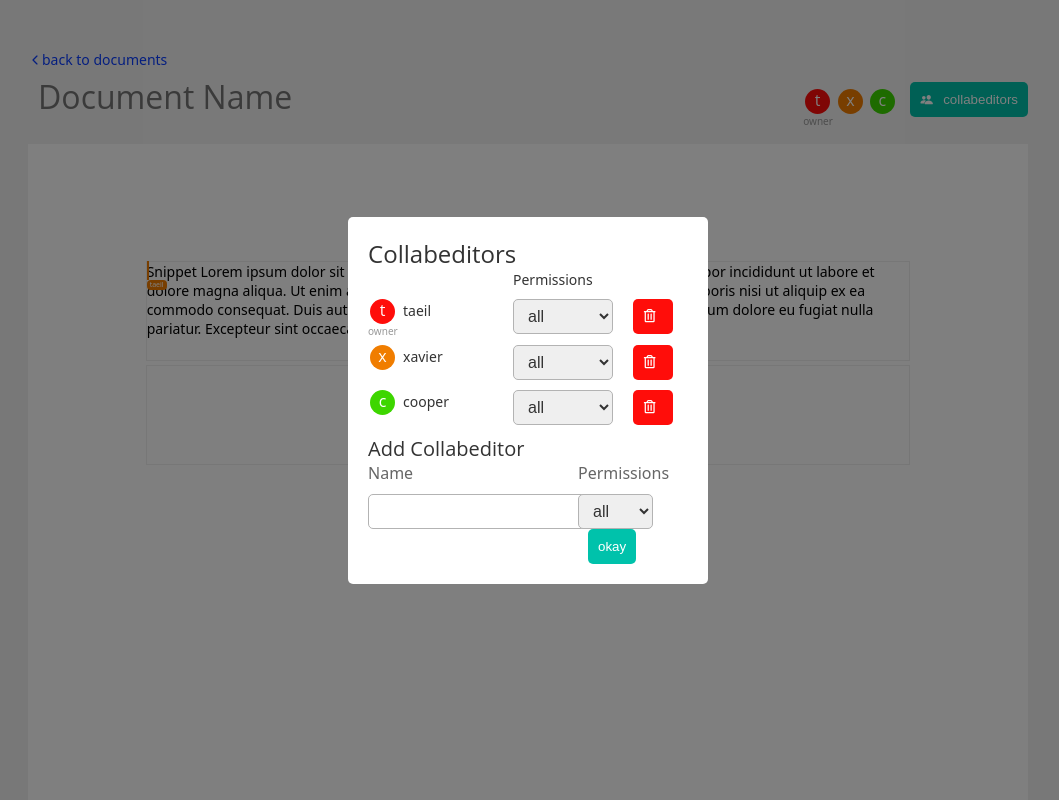
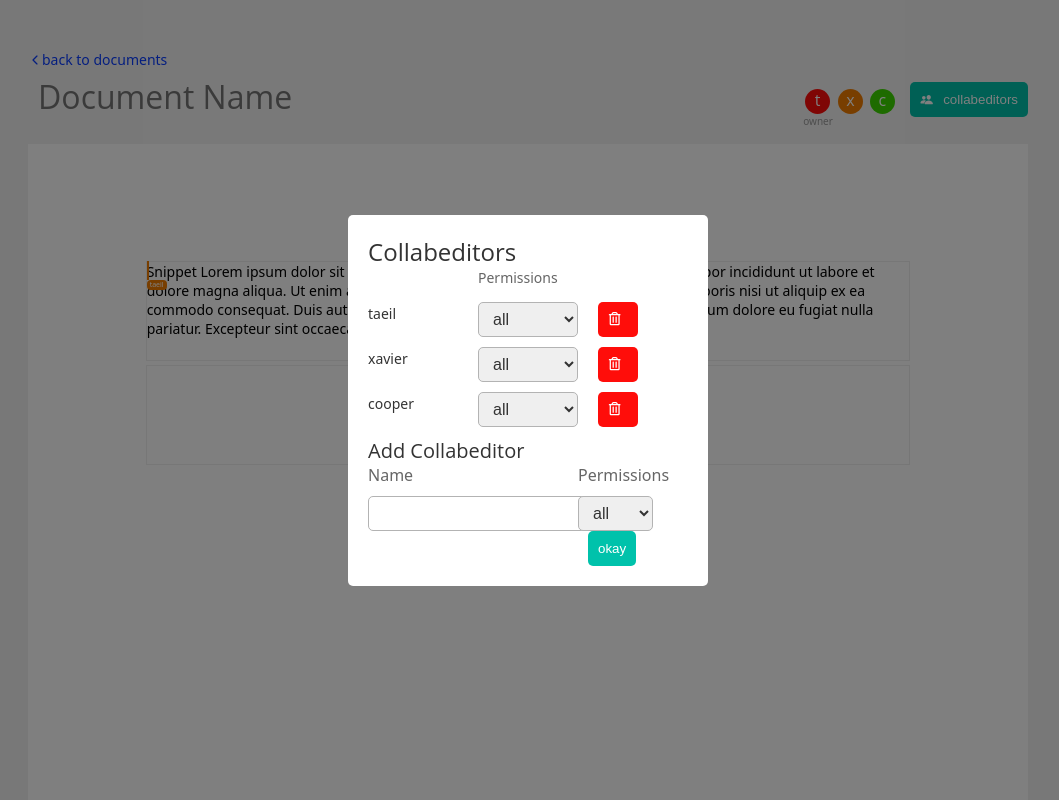
Before and after one commit to Taeil2/collabeditor-react-app, a React (Create React App) app: page /document in a window 1280 px wide. Both pictures are taken after a click on the button "collabeditors". Shown: the top 800 px of the page, without its empty margins (112-1171 px from the left). Built offline with nearby package versions, Linux system fonts and the light colour scheme.

Commit message:
progress on collabeditors modal

```diff
--- a/src/pages/document/CollabeditorsModal.js
+++ b/src/pages/document/CollabeditorsModal.js
@@ -12,15 +12,16 @@ import { FaRegTrashAlt } from "react-icons/fa";
 
 const CollabeditorRow = styled.div`
   display: grid;
-  grid-template-columns: 25px 100px 100px 50px;
+  // grid-template-columns: 25px 100px 100px 50px;
+  grid-template-columns: 100px 100px 50px;
   column-gap: 10px;
   margin-bottom: 10px;
   .name {
     margin-top: 2px;
   }
-  &.owner {
-    margin-bottom: 3px;
-  }
+  // &.owner {
+  //   margin-bottom: 3px;
+  // }
 `;
 
 const Form = styled.form`
@@ -50,18 +51,18 @@ export default function CollabeditorsModal(props) {
     <Modal closeButton={true}>
       <h4>Collabeditors</h4>
       <CollabeditorRow>
-        <div></div>
+        {/* <div></div> */}
         <div></div>
         <label>Permissions</label>
         <div></div>
       </CollabeditorRow>
       <CollabeditorRow className="owner">
-        <Collabeditor
+        {/* <Collabeditor
           collabeditor={document?.owner}
           index={0}
           key={`collabeditor-0`}
           showTag={false}
-        />
+        /> */}
         <div className="name">{document?.owner.name}</div>
         <select>
           <option>all</option>
@@ -78,12 +79,12 @@ export default function CollabeditorsModal(props) {
       </CollabeditorRow>
       {document?.collabeditors.map((collabeditor, i) => (
         <CollabeditorRow>
-          <Collabeditor
+          {/* <Collabeditor
             collabeditor={collabeditor}
             index={i + 1}
             key={`collabeditor-0${i + 1}`}
             showTag={false}
-          />
+          /> */}
           <div className="name">{collabeditor?.name}</div>
           <select>
             <option>all</option>
--- a/src/pages/index/index.js
+++ b/src/pages/index/index.js
@@ -2,8 +2,6 @@ import { useEffect, useState } from "react";
 
 import Header from "./Header";
 import DocumentCard from "./DocumentCard";
-
-import sampleDocuments from "../../sampleDocuments";
 
 // if user has no name, show name modal
 
--- a/src/styles/global.js
+++ b/src/styles/global.js
@@ -1,11 +1,11 @@
-import styled from 'styled-components'
-import { grays } from './styles'
+import styled from "styled-components";
+import { grays } from "./styles";
 
 const GlobalStyles = styled.div`
-  @import url('https://fonts.googleapis.com/css2?family=Noto+Sans:ital,wght@0,100..900;1,100..900&family=Open+Sans:ital,wght@0,300..800;1,300..800&display=swap');
+  @import url("https://fonts.googleapis.com/css2?family=Noto+Sans:ital,wght@0,100..900;1,100..900&family=Open+Sans:ital,wght@0,300..800;1,300..800&display=swap");
 
   main {
-    font-family: 'Noto Sans';
+    font-family: "Noto Sans";
     color: ${grays.gray8};
     max-width: 1000px;
     margin: 0 auto;
@@ -23,38 +23,38 @@ const GlobalStyles = styled.div`
   }
 
   h1 {
-    font-family: 'Open Sans';
+    font-family: "Open Sans";
     font-weight: 400;
     font-size: 48px;
   }
 
   h2 {
-    font-family: 'Open Sans';
+    font-family: "Open Sans";
     font-weight: 500;
     font-size: 40px;
   }
 
   h3 {
-    font-family: 'Open Sans';
+    font-family: "Open Sans";
     font-weight: 400;
     font-size: 32px;
     margin-bottom: 10px;
   }
 
   h4 {
-    font-family: 'Open Sans';
+    font-family: "Open Sans";
     font-weight: 400;
     font-size: 24px;
   }
 
   h5 {
-    font-family: 'Open Sans';
+    font-family: "Open Sans";
     font-weight: 400;
     font-size: 20px;
   }
 
   h6 {
-    font-family: 'Open Sans';
+    font-family: "Open Sans";
     font-weight: 500;
     font-size: 14px;
     color: #5c7eff;
@@ -64,12 +64,18 @@ const GlobalStyles = styled.div`
     line-height: 1.4em;
   }
 
+  label {
+    font-size: 14px;
+    color: ${grays.gray6};
+    margin-bottom: 5px;
+  }
+
   textarea:focus,
   input:focus {
     outline: none;
   }
 
-  input[type='text'],
+  input[type="text"],
   select {
     height: 35px;
     border-radius: 5px;
@@ -78,6 +84,6 @@ const GlobalStyles = styled.div`
     padding: 0 10px;
     color: ${grays.gray8};
   }
-`
+`;
 
-export default GlobalStyles
+export default GlobalStyles;
```
